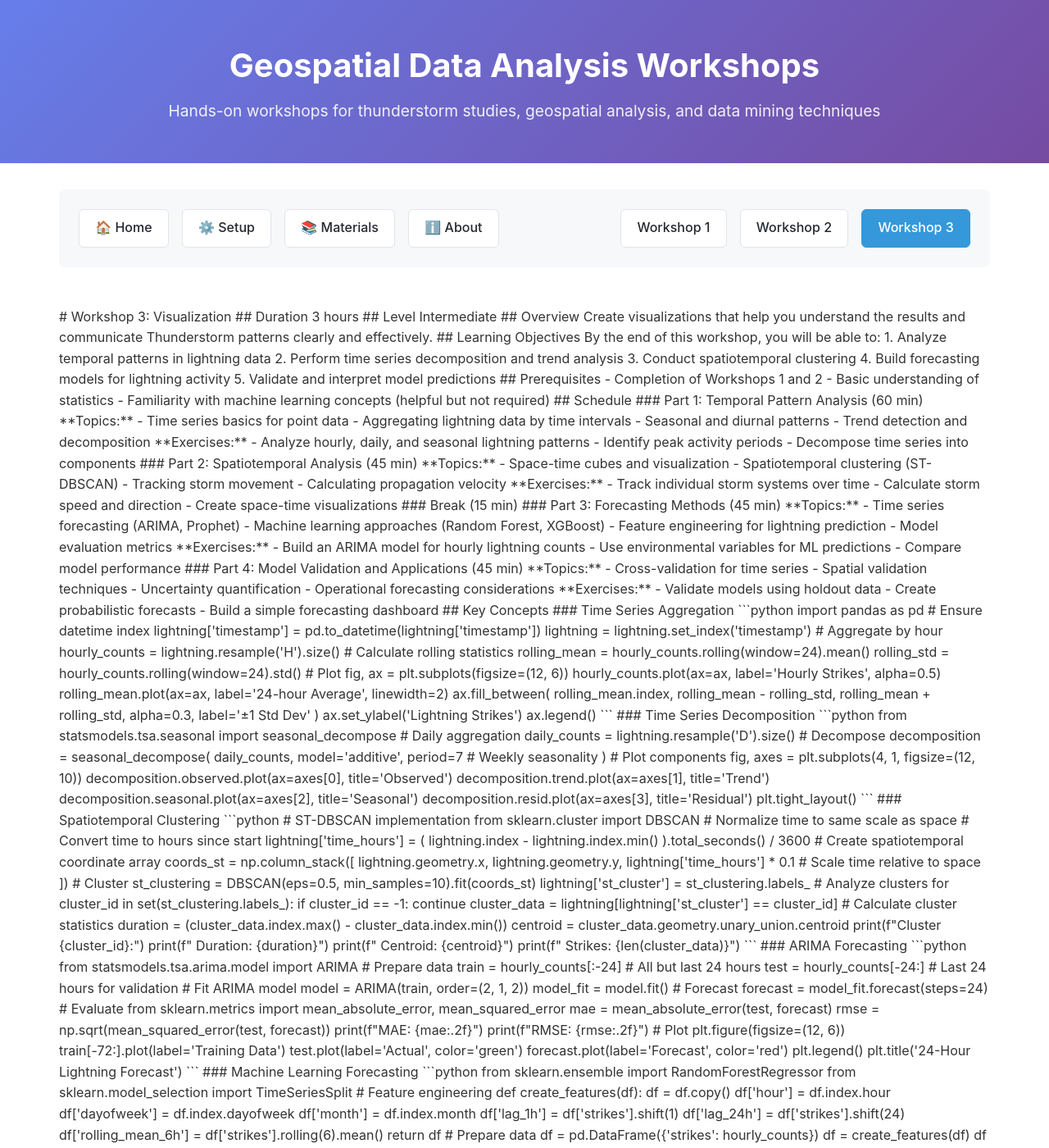
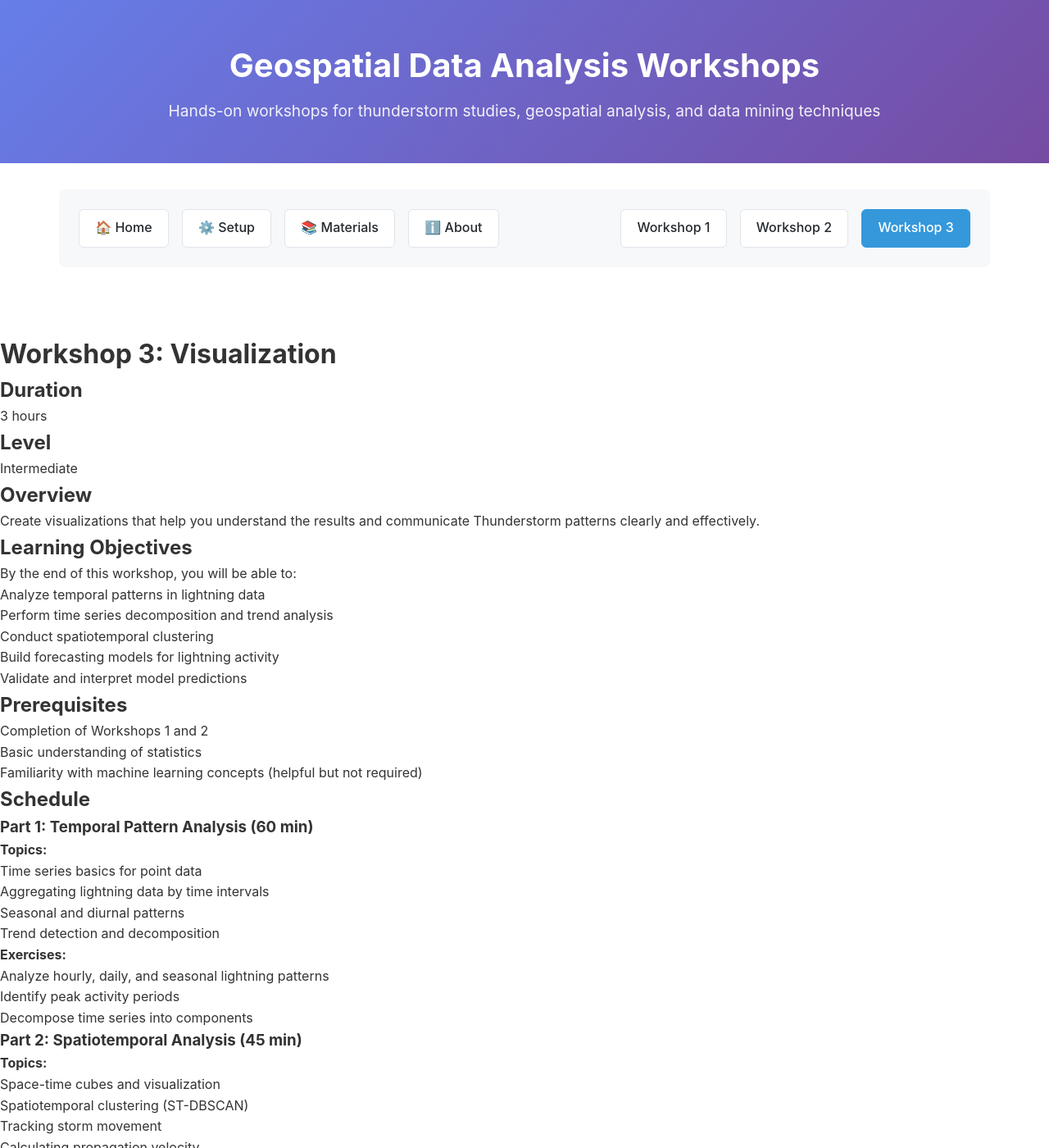
Before and after one commit to duanzhuojun/geospatial-data-analysis-workshops, a Jekyll site: the page built from workshops/workshop-3.md, in a window 1280 px wide and 1400 px high. Shown: the whole window at 82% size. Built offline with Jekyll 4.4.1, drawn with Linux system fonts in a browser that asks for light colours; some of the changed text lies outside the part shown.

Commit message:
format again

```diff
--- a/workshops/workshop-3.md
+++ b/workshops/workshop-3.md
@@ -77,6 +77,7 @@ title: Workshop 3 - Visualization
   <a href="{{ site.baseurl }}/workshops/workshop-2.html">Workshop 2</a>
   <a href="{{ site.baseurl }}/workshops/workshop-3.html" style="background: #3498db; color: white; border-color: #3498db;">Workshop 3</a>
 </nav>
+</div>
 
 # Workshop 3: Visualization
 
@@ -470,5 +471,3 @@ Continue exploring these techniques with your own datasets and applications!
 ---
 
 [← Back to Workshops](../index.html)
-
-</div>
```
Also changed, not shown: workshops/workshop-1.md (+1 -2 lines), workshops/workshop-2.md (+1 -2 lines).
